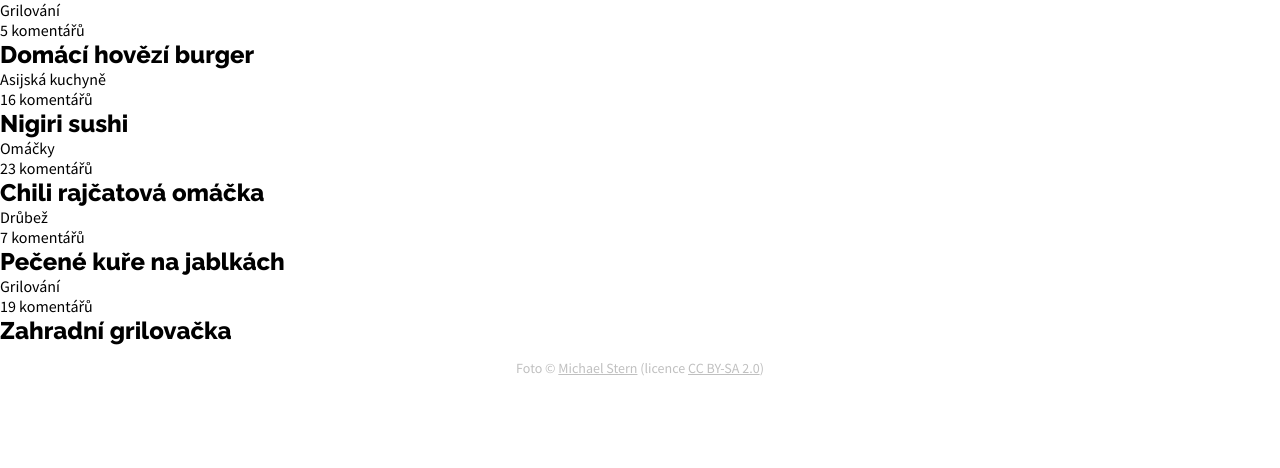
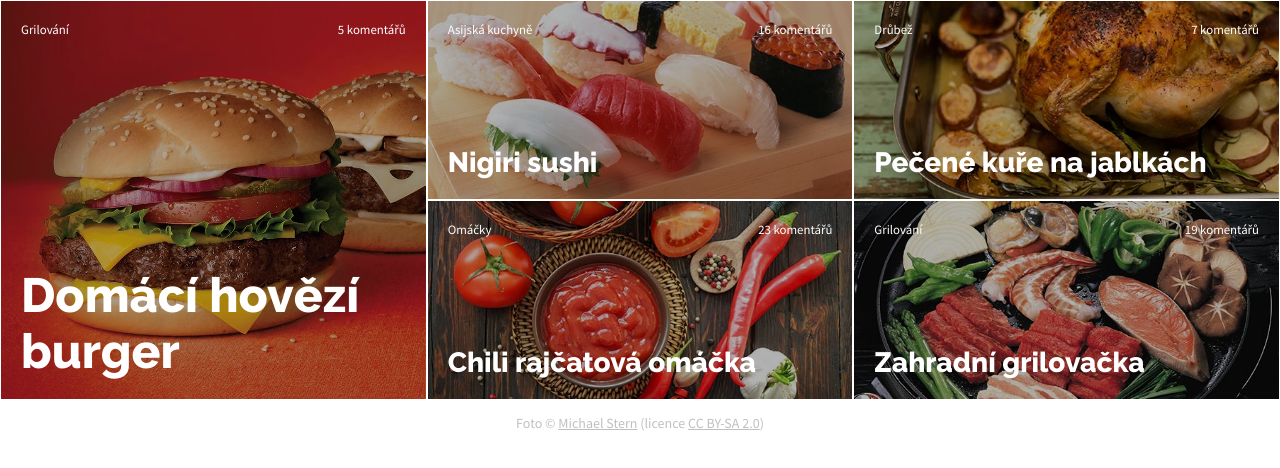
Before and after one commit to vi-me/du-04---recepty-vi-me, a plain HTML site: page index.html in a window 1280 px wide. Drawn offline with Linux system fonts and the light colour scheme.

Commit message:
Recepty -vi-me
HOTOVO

```diff
--- a/style.css
+++ b/style.css
@@ -40,3 +40,168 @@ notebook/pc:
 */
 
 /* tvoje styly sem */
+
+body {
+    color: white;
+}
+
+.doporucujeme {
+    display: flex;
+}
+
+.sloupec {
+    display: flex;
+}
+
+.recept, .hlavni-recept {
+    background-repeat: no-repeat;
+    background-size: cover;
+    background-position: center;
+}
+
+.recept-meta {
+    display: flex;
+    justify-content: space-between;
+}
+
+.recept, .hlavni-recept {
+    display: flex;
+    flex-direction: column;
+    justify-content: space-between;
+    border:0.5px solid white;
+}
+
+
+.hlavni-recept {
+    background-image: linear-gradient(rgba(0, 0, 0, 0.3), rgba(0, 0, 0, 0.3)), url("images/burger.jpg");
+}
+
+.recept2 {
+    background-image: linear-gradient(rgba(0, 0, 0, 0.3), rgba(0, 0, 0, 0.3)), url("images/sushi.jpg");
+}
+
+.recept3 {
+    background-image: linear-gradient(rgba(0, 0, 0, 0.3), rgba(0, 0, 0, 0.3)), url("images/rajcata.jpg");
+}
+
+.recept4 {
+    background-image: linear-gradient(rgba(0, 0, 0, 0.3), rgba(0, 0, 0, 0.3)), url("images/kure.jpg");
+}
+
+.recept5 {
+    background-image: linear-gradient(rgba(0, 0, 0, 0.3), rgba(0, 0, 0, 0.3)), url("images/grilovani.jpg");
+}
+
+.recept-kategorie, .recept-komentare  {
+    font-weight: 400;
+    font-size: 0.8rem;
+ }
+
+.recept-nazev  {
+    font-weight: 800;
+ }
+
+ body {
+    backdrop-filter: blur(10px);
+}
+
+
+@media screen and (max-width: 479px) {
+        .doporucujeme, .sloupec  {
+           flex-direction: column;
+        }
+
+        .recept, .hlavni-recept {
+            max-width: 479px;
+            padding: 0.5rem;
+        }
+
+        .hlavni-recept {
+            min-height: 200px;
+        }
+
+        .recept {
+            min-height: 90px;
+        }
+
+        h2  {
+            font-size: 1.2rem;
+        }
+
+        .hlavni-recept h2 {
+            font-size: 1.75rem
+        }
+
+}
+
+
+@media screen and (min-width: 480px) and (max-width: 859px) {
+    .doporucujeme  {
+        flex-direction: column;
+         }
+
+     .sloupec  {
+        flex-direction: row;
+         }
+
+
+    .recept, .hlavni-recept {
+        max-width: 479px;
+        padding: 1.25rem;
+    }
+
+    .hlavni-recept {
+        min-height: 250px;
+        max-width: 100%;
+    }
+
+    .recept {
+        min-height: 150px;
+        max-width: 50%;
+        flex-grow: 1;
+    }
+
+    h2 {
+        font-size: 1.5rem;
+    }
+
+    .hlavni-recept h2 {
+        font-size: 2rem;
+    }
+
+}
+
+@media screen and (min-width: 860px) {
+    .doporucujeme  {
+        flex-direction: row;
+     }
+
+     .sloupec  {
+        flex-direction: column;
+        flex-basis: calc(100%/3);
+     }
+
+
+    .recept, .hlavni-recept {
+        padding: 1.25rem;
+    }
+
+     .hlavni-recept {
+        flex: 1 0 400px;
+        flex-basis: calc(100%/3);
+    }
+
+    .recept {
+        min-height: 200px;
+    }
+
+    h2 {
+        font-size: 1.75rem;
+    }
+
+    .hlavni-recept h2 {
+        font-size: 3rem;
+    }
+
+
+}
```
